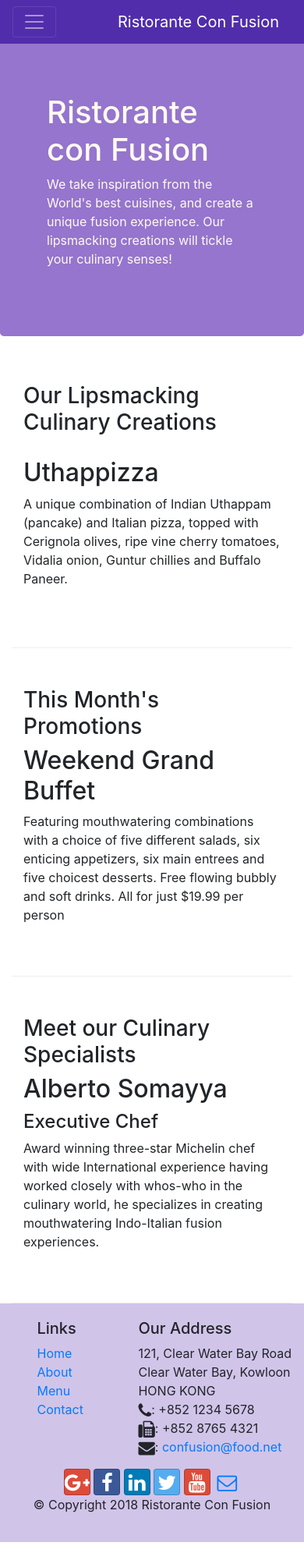
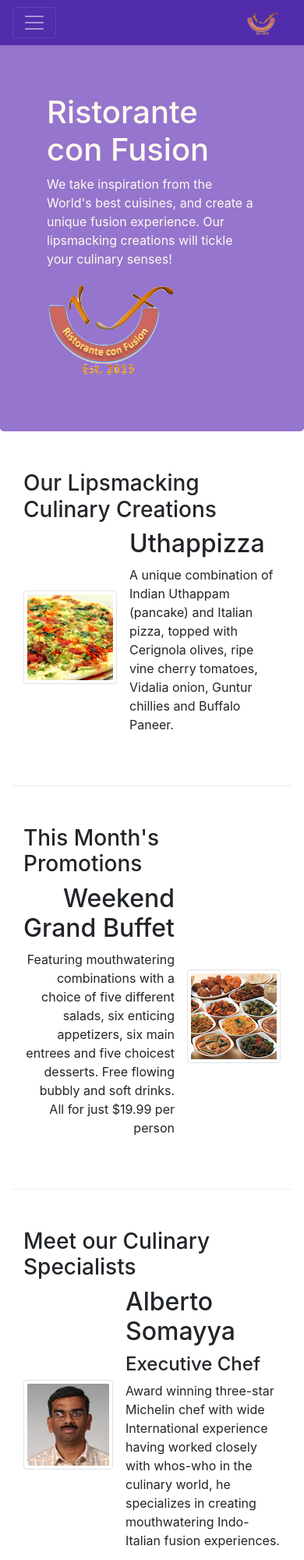
Before and after one commit to Glen-Clarence/Restaurant-Con-Fusion, a website: page index.html in a window 390 px wide. Shown: the top 2000 px of the page at 78% size. Before the commit the page ends 1977 px from the top, so only its background shows below. Drawn offline with nearby package versions, Linux system fonts and the light colour scheme.

Commit message:
images and media

```diff
--- a/index.html
+++ b/index.html
@@ -21,7 +21,7 @@
             <button class="navbar-toggler" type="button" data-toggle="collapse" data-target="#navbar">
                 <span class="navbar-toggler-icon"></span>
             </button>
-            <a href="#" class="navbar-brand ">Ristorante Con Fusion</a>
+            <a href="#" class="navbar-brand "><img src="./img/logo.png" alt="logo" height="30" width="41"></a>
             <div class="collapse navbar-collapse" id="navbar">
                 <ul class="navbar-nav mr-auto">
                     <li class="nav-item active"><a href="#" class="nav-link"><span class="fa fa-home fa-lg"></span> Home</a></li>
@@ -40,7 +40,8 @@
                     <h1>Ristorante con Fusion</h1>
                     <p>We take inspiration from the World's best cuisines, and create a unique fusion experience. Our lipsmacking creations will tickle your culinary senses!</p>
                 </div>
-                <div class="col-12 col-sm">
+                <div class="col-12 col-sm align-self-center">
+                    <img src="./img/logo.png" alt="Logo" class="img-fluid">
                 </div>
             </div>
         </div>
@@ -52,8 +53,13 @@
                 <h3>Our Lipsmacking Culinary Creations</h3>
             </div>
             <div class="col col-sm order-sm-first col-md">
-                <h2>Uthappizza</h2>
-                <p>A unique combination of Indian Uthappam (pancake) and Italian pizza, topped with Cerignola olives, ripe vine cherry tomatoes, Vidalia onion, Guntur chillies and Buffalo Paneer.</p>
+                <div class="media">
+                    <img src="./img/uthappizza.png" alt="uthappizza" class="d-flex mr-3 img-thumbnail align-self-center">
+                    <div class="media-body">
+                        <h2 class="mt-0">Uthappizza</h2>
+                        <p>A unique combination of Indian Uthappam (pancake) and Italian pizza, topped with Cerignola olives, ripe vine cherry tomatoes, Vidalia onion, Guntur chillies and Buffalo Paneer.</p>
+                    </div>
+                </div>
             </div>
         </div>
 
@@ -63,8 +69,13 @@
                 <h3>This Month's Promotions</h3>
             </div>
             <div class="col col-sm col-md">
-                <h2>Weekend Grand Buffet</h2>
-                <p>Featuring mouthwatering combinations with a choice of five different salads, six enticing appetizers, six main entrees and five choicest desserts. Free flowing bubbly and soft drinks. All for just $19.99 per person </p>
+                <div class="media">
+                    <div class="media-body">
+                        <h2 class="mt-0 text-right">Weekend Grand Buffet</h2>
+                        <p class="text-right">Featuring mouthwatering combinations with a choice of five different salads, six enticing appetizers, six main entrees and five choicest desserts. Free flowing bubbly and soft drinks. All for just $19.99 per person </p>
+                    </div>
+                    <img src="./img/buffet.png" alt="buffet" class="d-flex ml-3 img-thumbnail align-self-center">
+                </div>
             </div>
         </div>
 
@@ -73,9 +84,14 @@
                 <h3>Meet our Culinary Specialists</h3>
             </div>
             <div class="col col-sm order-sm-first col-md">
-                <h2>Alberto Somayya</h2>
-                <h4>Executive Chef</h4>
-                <p>Award winning three-star Michelin chef with wide International experience having worked closely with whos-who in the culinary world, he specializes in creating mouthwatering Indo-Italian fusion experiences. </p>
+                <div class="media">
+                    <img src="./img/alberto.png" alt="alberto" class="d-flex mr-3 img-thumbnail align-self-center">
+                    <div class="media-body">
+                        <h2 class="mt-0">Alberto Somayya</h2>
+                        <h4>Executive Chef</h4>
+                        <p>Award winning three-star Michelin chef with wide International experience having worked closely with whos-who in the culinary world, he specializes in creating mouthwatering Indo-Italian fusion experiences. </p>
+                    </div>
+                </div>
             </div>
         </div>
     </div>
```
Also changed, not shown: aboutus.html (+3 -2 lines), contactus.html (+3 -2 lines), img/alberto.png (added), img/buffet.png (added), img/logo.png (added), img/uthappizza.png (added), 1 other file.
